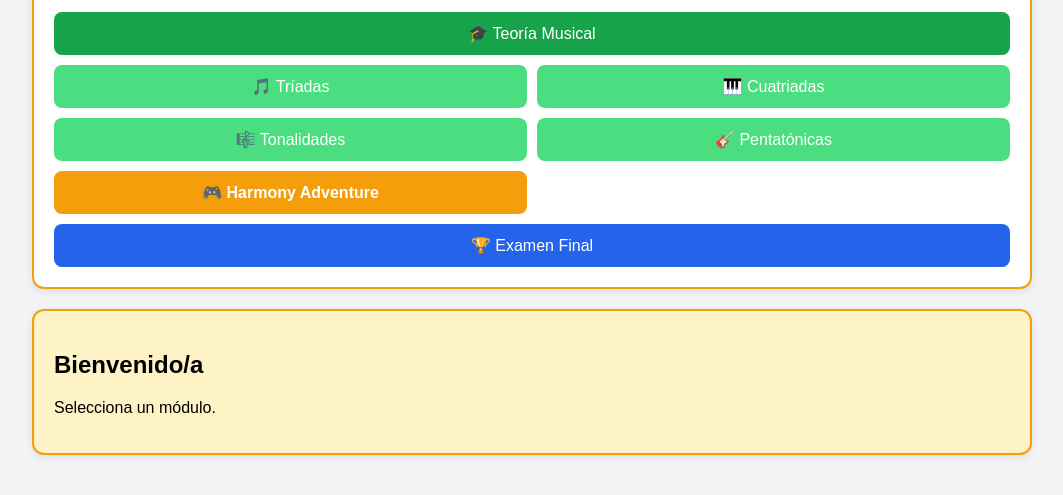
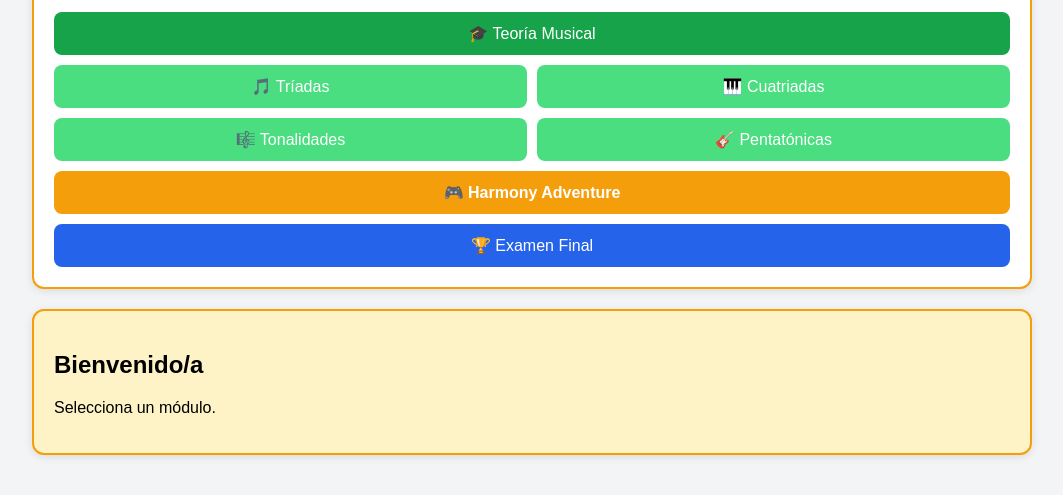
Before and after one commit to juanalonsocostales-design/la-cueva-armonia, a plain HTML site: page index.html in a window 1280 px wide. Shown: the part 179-674 px from the top of the page, without its empty margins (108-1171 px from the left). Drawn offline with Linux system fonts and the light colour scheme.

Commit message:
Update index.html

```diff
--- a/index.html
+++ b/index.html
@@ -268,6 +268,7 @@ onclick="abrirModulo('pentatonicas')">
 </button>
 
 <button class="btn-aventura"
+style="grid-column:span 2"
 onclick="abrirAdventure()">
 🎮 Harmony Adventure
 </button>
```
